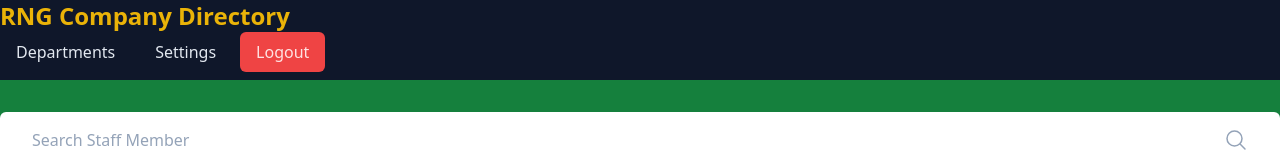
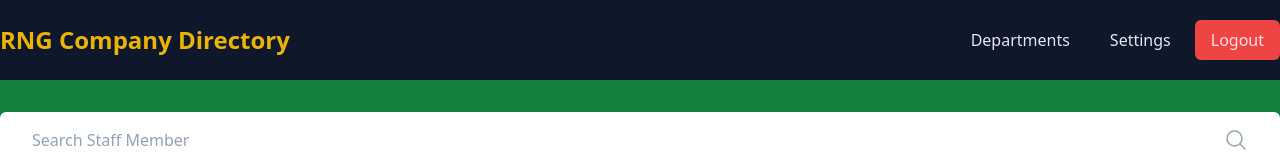
Before and after one commit to rngmatch/vue-company-directory-mr, a Vue app: page / in a window 1280 px wide. Shown: the top 160 px of the page. Built offline with nearby package versions, Linux system fonts and the light colour scheme.

Commit message:
fixed Nav

```diff
--- a/src/components/NavBar.vue
+++ b/src/components/NavBar.vue
@@ -22,7 +22,7 @@ const brand = ref(' RNG Company Directory')
 nav {
   @apply flex h-20 bg-slate-900 text-slate-200;
   .wrapper {
-    @apply mx-auto w-full items-center justify-between;
+    @apply container mx-auto flex w-full items-center justify-between;
     .brand {
       &-title {
         @apply text-2xl font-bold text-yellow-500;
@@ -36,6 +36,9 @@ nav {
       &-login {
         @apply rounded-md bg-red-500 px-4 py-2 text-red-100 hover:bg-red-700 hover:font-bold hover:text-slate-900;
       }
+      &-logout {
+        @apply mx-2 rounded-md bg-red-500 px-4 py-2 text-red-100 hover:bg-red-700;
+      }
     }
   }
 }
```
